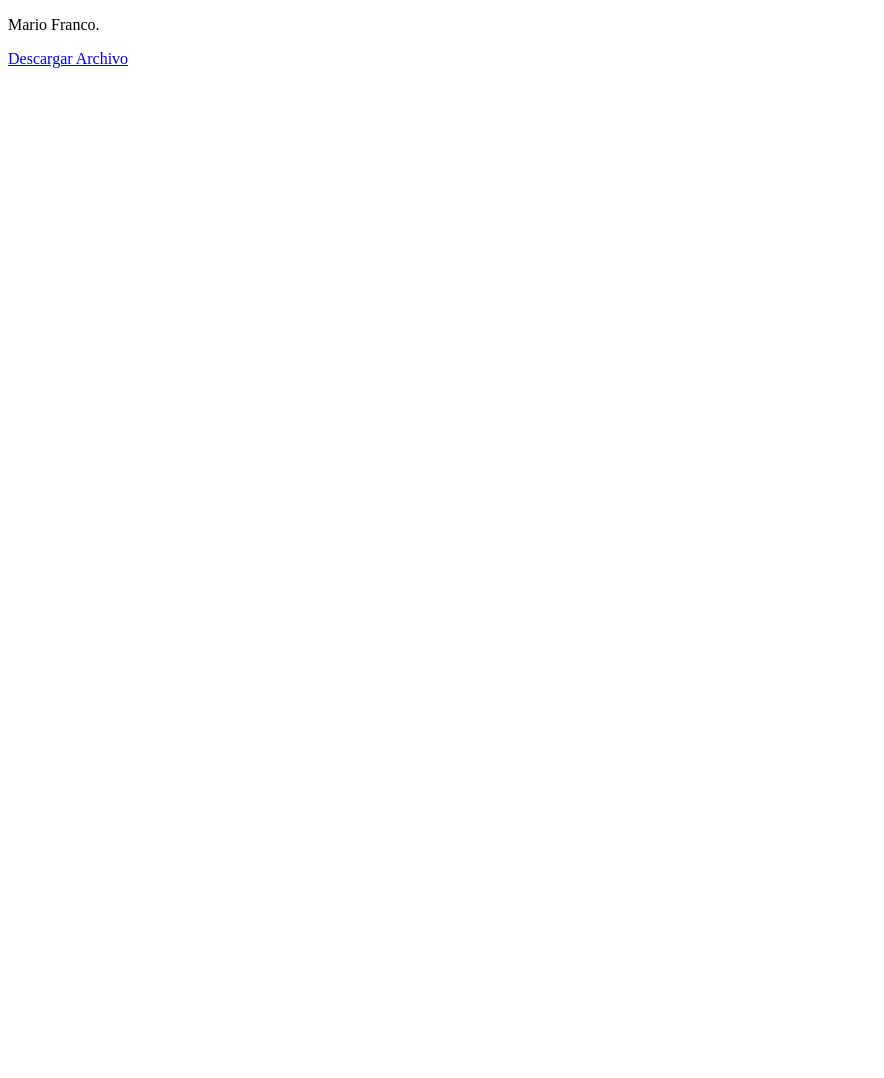
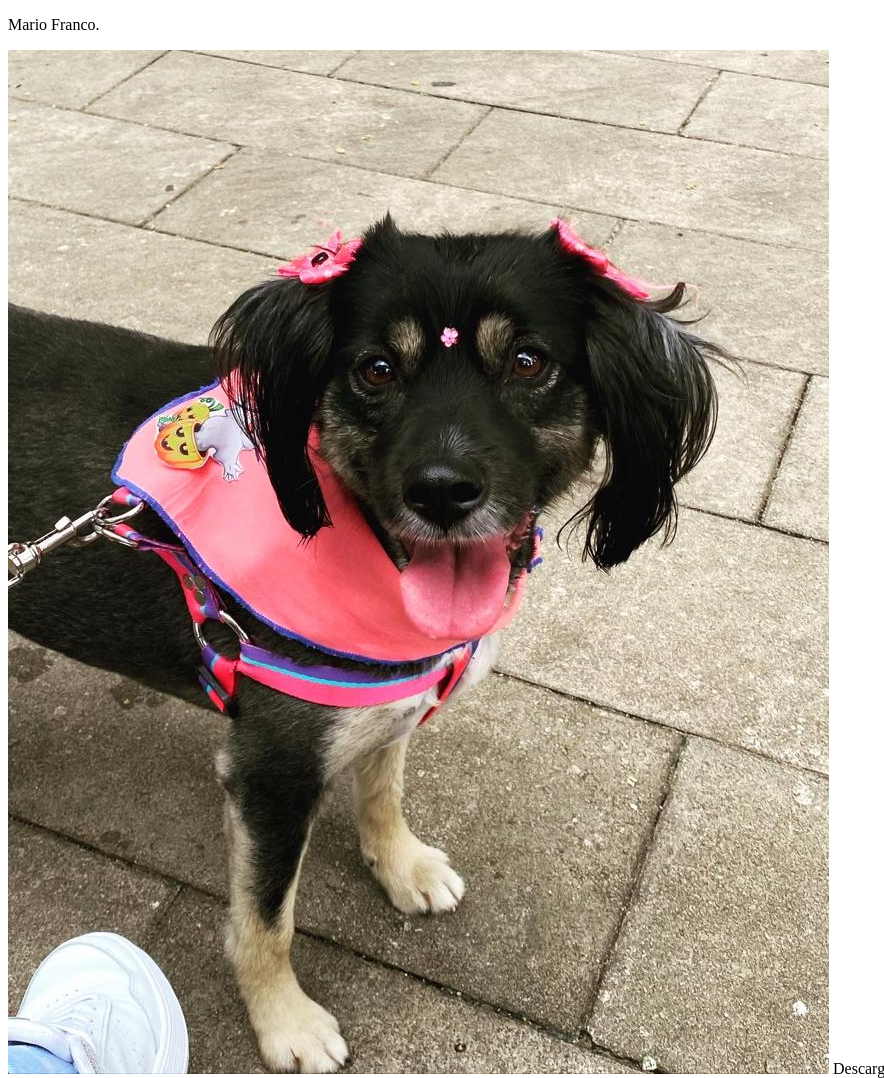
Before and after one commit to mariofrancovenavides/mariofrancovenavides.github.io, a plain HTML site: page index.html in a window 1280 px wide. Shown: the whole page, without its empty margins (0-884 px from the left). Before the commit the page ends 800 px from the top, so only its background shows below. Drawn offline with Linux system fonts and the light colour scheme.

Commit message:
imagen index html

```diff
--- a/index.html
+++ b/index.html
@@ -5,7 +5,7 @@
 			        </head>
 				    <body>
 					            <p> Mario Franco.</p>
-						    <a href="monitor_logs.tar.gz" download="Reporte2Mayo2010">
+						    <img src="image.jpeg">
 Descargar Archivo
 </a>
 						        </body>
```
